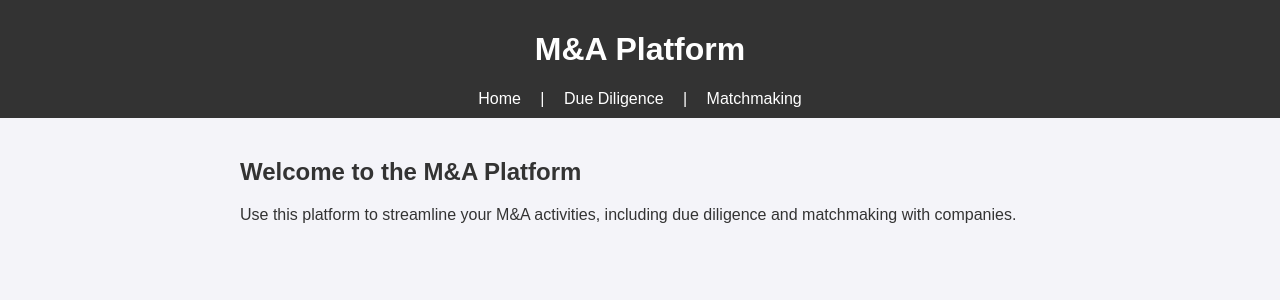
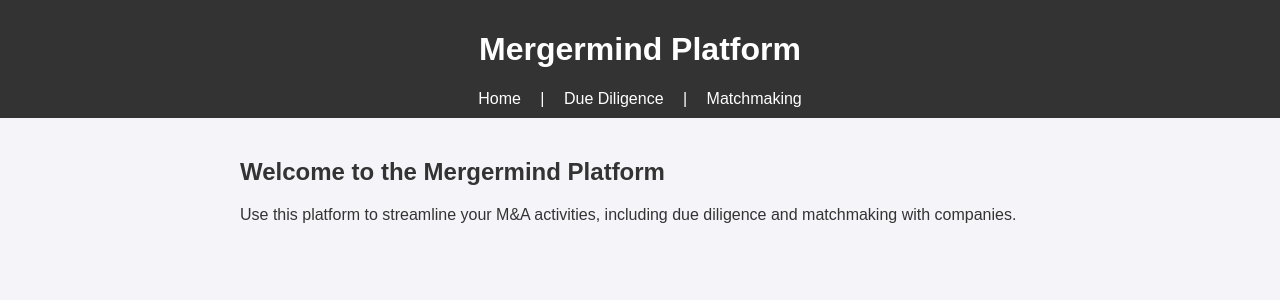
Before and after one commit to lopkiloinm/mergermind, a Flask app: page / in a window 1280 px wide. Shown: the top 300 px of the page. Run offline with Flask 3, Linux system fonts and the light colour scheme.

Commit message:
M&A to Mergermind

```diff
--- a/templates/index.html
+++ b/templates/index.html
@@ -1,5 +1,5 @@
 {% extends 'layout.html' %}
 {% block content %}
-<h2>Welcome to the M&A Platform</h2>
+<h2>Welcome to the Mergermind Platform</h2>
 <p>Use this platform to streamline your M&A activities, including due diligence and matchmaking with companies.</p>
 {% endblock %}
--- a/templates/layout.html
+++ b/templates/layout.html
@@ -8,7 +8,7 @@
 </head>
 <body>
     <header>
-        <h1>M&A Platform</h1>
+        <h1>Mergermind Platform</h1>
         <nav>
             <a href="{{ url_for('index') }}">Home</a> |
             <a href="{{ url_for('due_diligence') }}">Due Diligence</a> |
```
